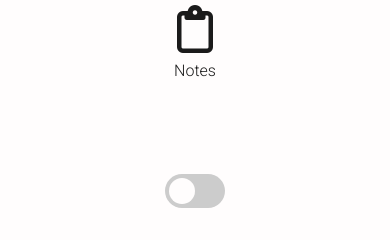
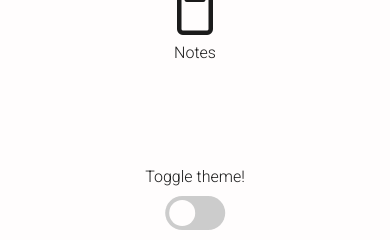
Before and after one commit to peelstnac/personal-website, a website: page views/index.html in a window 390 px wide. Shown: the part 604-844 px from the top of the page. Drawn offline with Linux system fonts and the light colour scheme; files that its build step writes are made by us from their sources; files whose address does not match are found by name.

Commit message:
fix: added toggle theme text, fixed responsiveness on GS5

```diff
--- a/package.json
+++ b/package.json
@@ -21,6 +21,7 @@
     "dotenv": "^8.2.0",
     "esm": "^3.2.25",
     "express": "^4.17.1",
-    "nodemon": "^2.0.6"
+    "nodemon": "^2.0.6",
+    "webpack": "^5.11.0"
   }
 }
--- a/public/main.css
+++ b/public/main.css
@@ -55,7 +55,7 @@ body {
 
 .title h2 {
   margin-top: 0.5em;
-  margin-bottom: 3em;
+  margin-bottom: 1.5em;
 }
 
 .icons {
@@ -93,11 +93,15 @@ body {
 
 #toggle-theme {
   position: absolute;
-  bottom: 32px;
+  bottom: 10px;
   left: 50%;
   transform: translateX(-50%);
 
   font-family: "Roboto", sans-serif;
+}
+
+#toggle-theme p {
+  margin: 0 0 10px 0;
 }
 
 /*
--- a/views/index.html
+++ b/views/index.html
@@ -58,6 +58,9 @@
             </div>
 
             <div id="toggle-theme">
+                <p>
+                    Toggle theme!
+                </p>
                 <label class="switch">
                     <input id="toggle-theme-input" type="checkbox">
                     <span class="slider round"></span>
```
Also changed, not shown: 1 other file.
